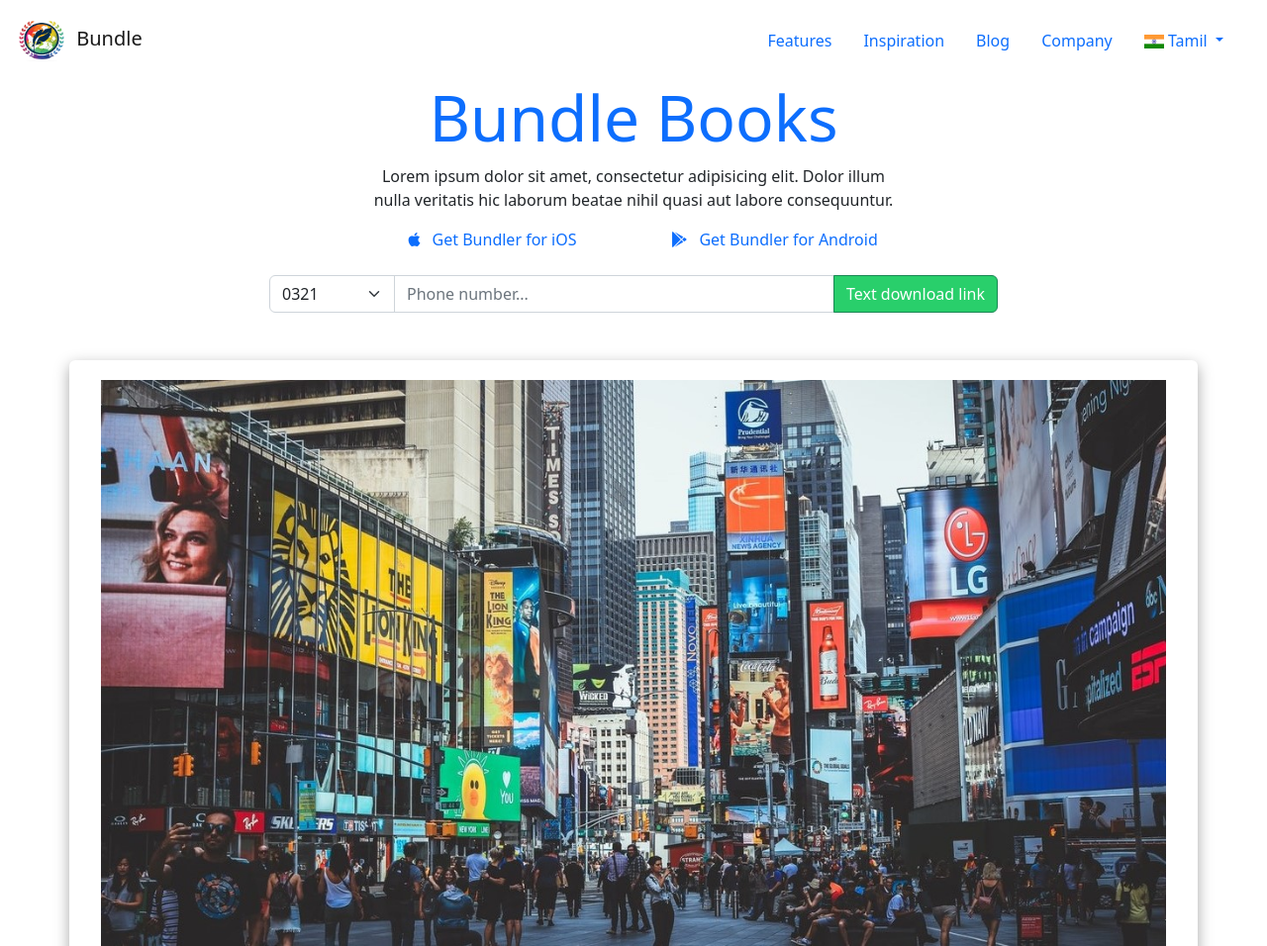
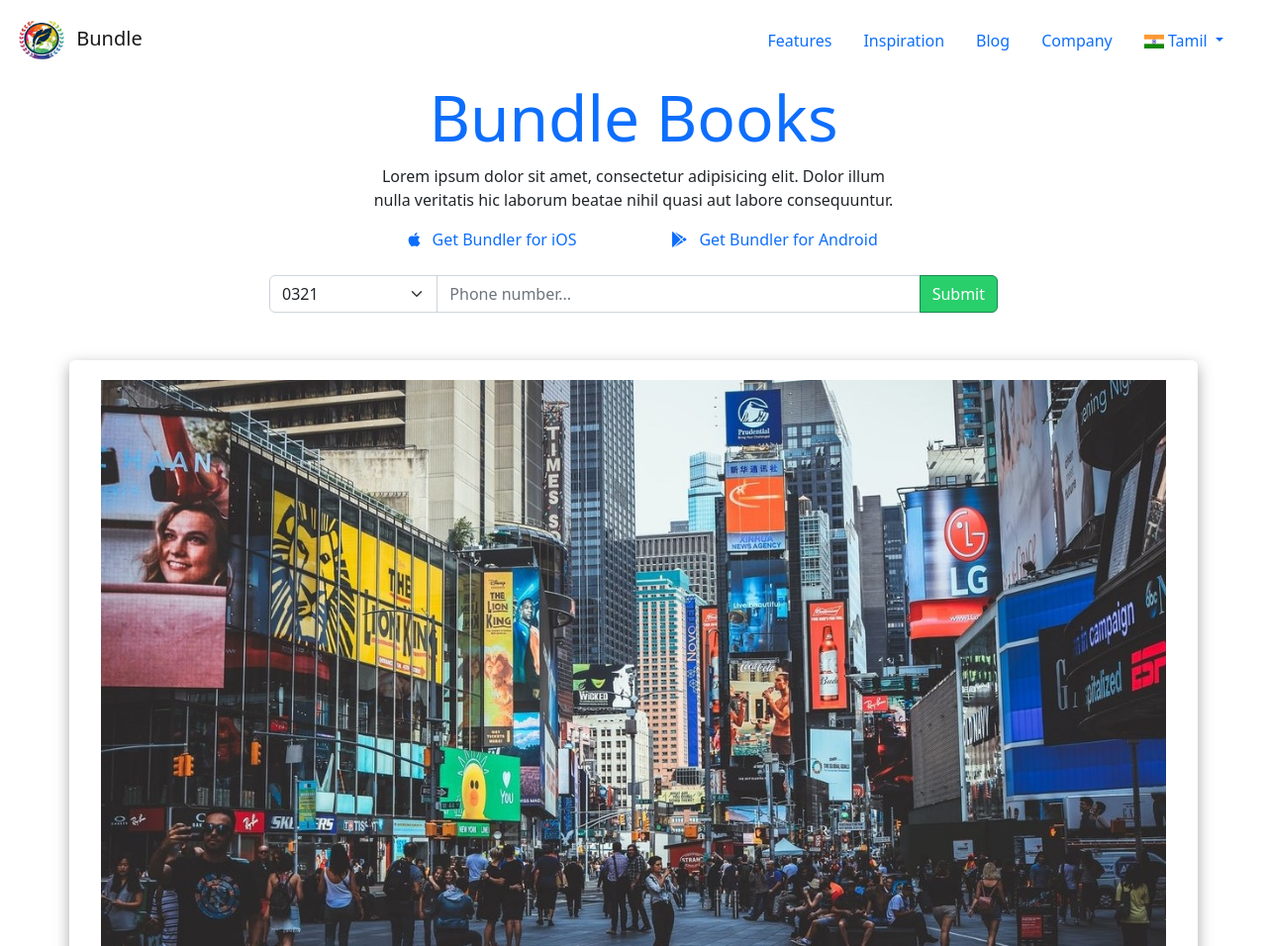
Before and after one commit to Dhinakaran001/Bundle, a plain HTML site: page index.html in a window 1280 px wide. Shown: the top 956 px of the page at 99% size. Drawn offline with nearby package versions, Linux system fonts and the light colour scheme.

Commit message:
Update index.html

```diff
--- a/index.html
+++ b/index.html
@@ -90,8 +90,8 @@
                                 <option value="2">1083</option>
                                 <option value="3">4980</option>
                             </select>
-                            <input type="text" name="" id="" class="form-control w-50" placeholder="Phone number...">
-                            <input type="submit"  value="Text download link" class="btn btn-success">
+                            <input type="search" name="search" id="search" class="form-control w-50" placeholder="Phone number...">
+                            <input type="submit"  value="Submit" class="btn btn-success">
                         </div>
                     </div>
                 </form>
```
